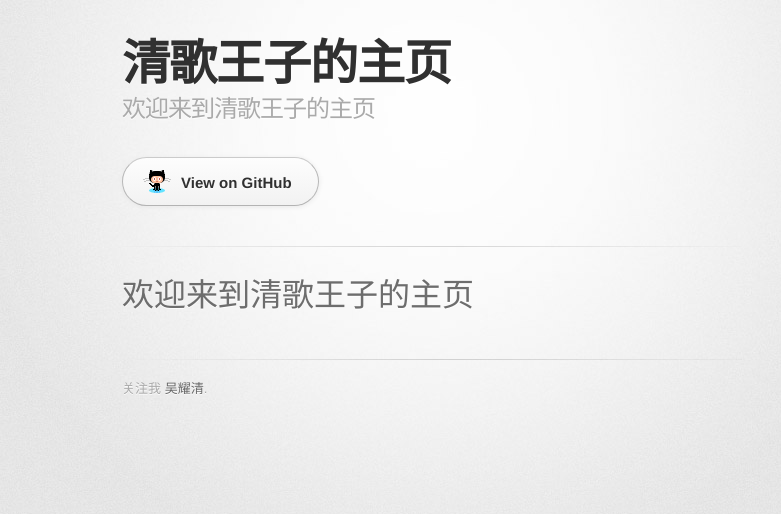
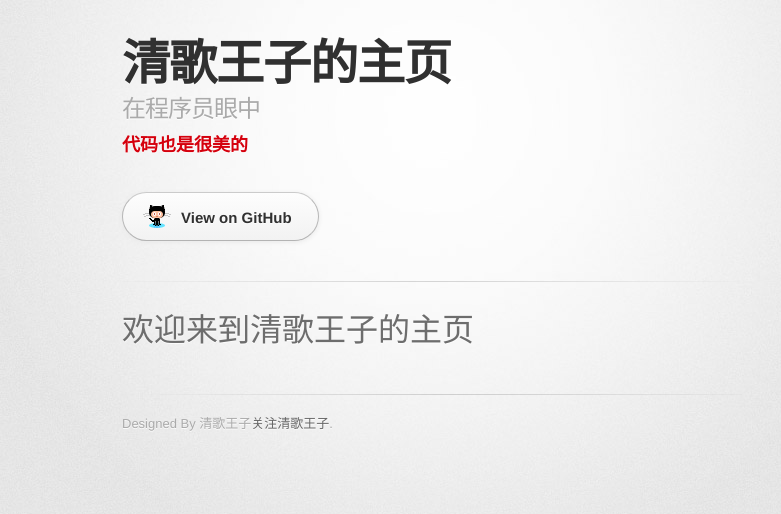
Before and after one commit to wyqihsj/wyqihsj.github.io, a plain HTML site: page index.html in a window 1280 px wide. Shown: the whole page, without its empty margins (208-989 px from the left). Drawn offline with Linux system fonts and the light colour scheme; a web font is replaced by a local one.

Commit message:
Update index.html

```diff
--- a/index.html
+++ b/index.html
@@ -19,7 +19,8 @@
 
         <header>
           <h1>清歌王子的主页</h1>
-          <h2>欢迎来到清歌王子的主页</h2>
+          <h2>在程序员眼中</h2>
+          <h3>代码也是很美的</h3>
         </header>
 
         <section id="downloads" class="clearfix">
@@ -34,7 +35,7 @@
         </section>
 
         <footer>
-          关注我 <a href="http://blog.csdn.net/wyqihsj">吴耀清</a>.
+          Designed By 清歌王子<a href="http://blog.csdn.net/wyqihsj">关注清歌王子</a>.
         </footer>
 
 
```
